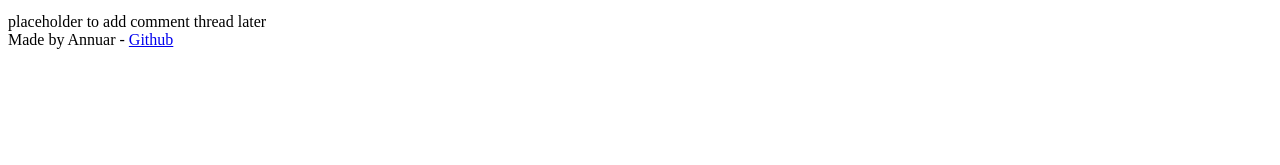
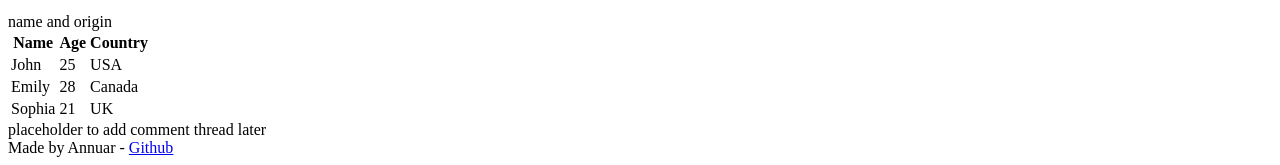
Before and after one commit to ramo-dev/My_First_Portfolio, a plain HTML site: page html_basic/index.html in a window 1280 px wide. Shown: the part 692-857 px from the top of the page. Before the commit the page ends 800 px from the top, so only its background shows below. Drawn offline with Linux system fonts and the light colour scheme.

Commit message:
added table and table data

```diff
--- a/html_basic/index.html
+++ b/html_basic/index.html
@@ -9,7 +9,6 @@
       <ul>
         <li><a href="tweets.html">Tweets</a></li>
         <li><a href="index.html">Home</a></li>
-
       </ul>
     </header>
     <main>
@@ -40,6 +39,33 @@
           voluptate dolor minim nulla est proident.
         </p>
 
+        <table>
+          <thead>
+            name and origin
+          </thead>
+          <tbody>
+            <tr>
+              <th>Name</th>
+              <th>Age</th>
+              <th>Country</th>
+            </tr>
+            <tr>
+              <td>John</td>
+              <td>25</td>
+              <td>USA</td>
+            </tr>
+            <tr>
+              <td>Emily</td>
+              <td>28</td>
+              <td>Canada</td>
+            </tr>
+            <tr>
+              <td>Sophia</td>
+              <td>21</td>
+              <td>UK</td>
+            </tr>
+          </tbody>
+        </table>
       </article>
       <aside>placeholder to add comment thread later</aside>
     </main>
```
